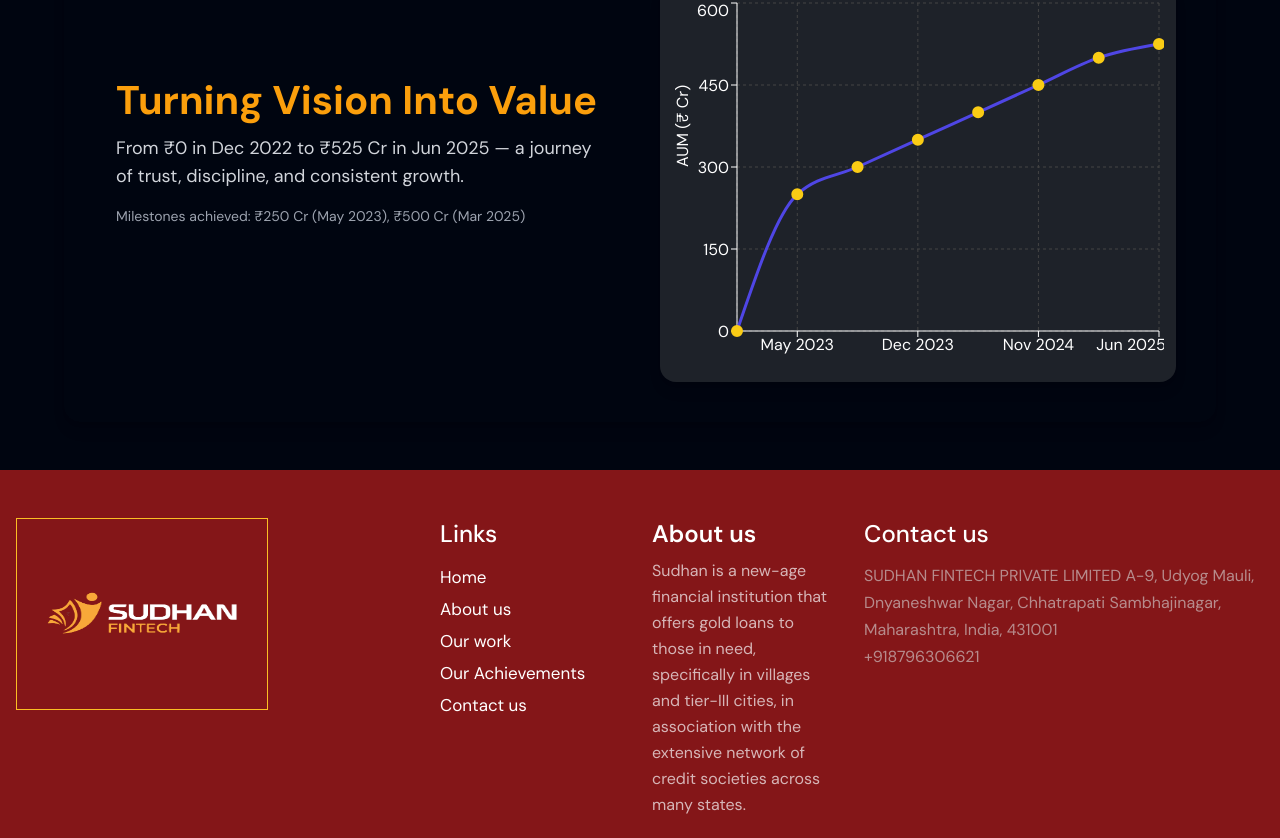
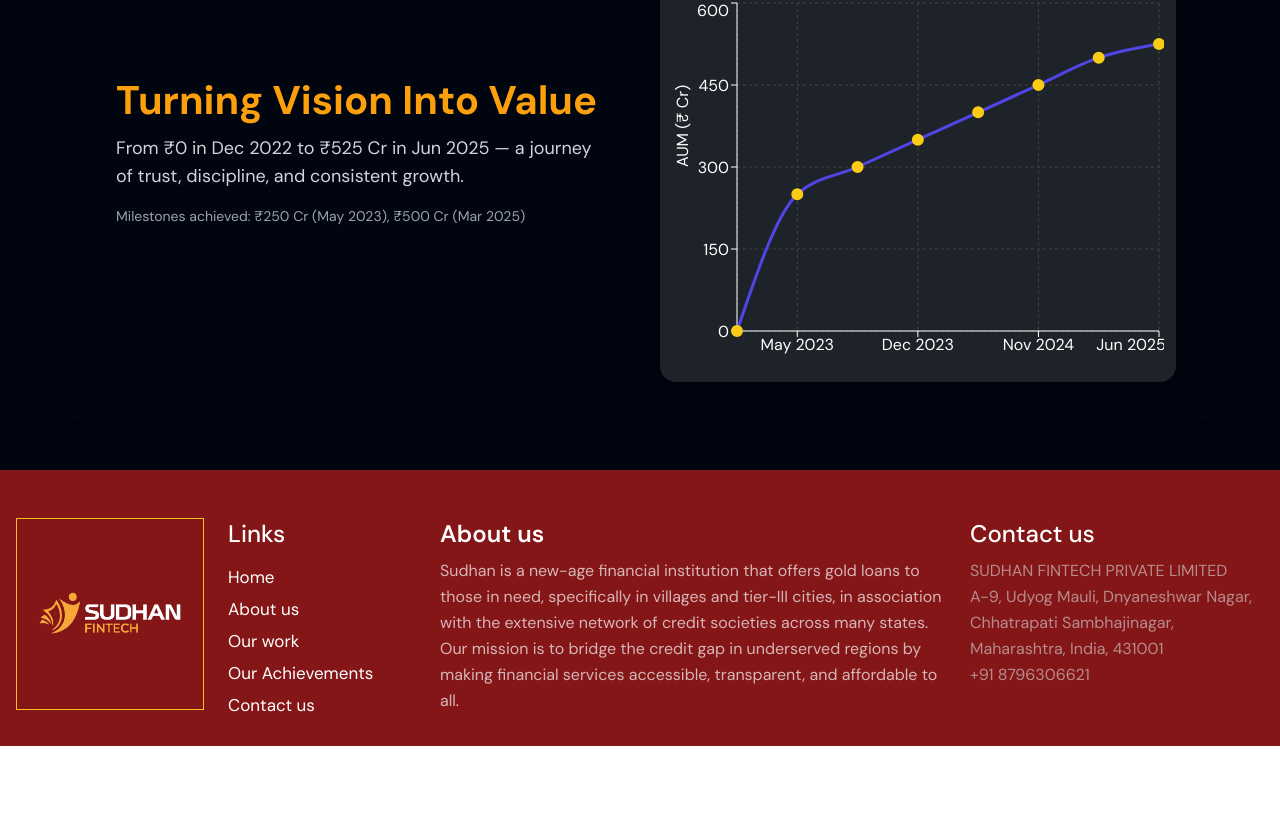
Before and after one commit to ranjitgsudhan/sudhan-fintech, a Next.js app: page / in a window 1280 px wide. Shown: the part 2581-3419 px from the top of the page. After the commit the page ends 3327 px from the top, so only its background shows below. Built offline with nearby package versions, Linux system fonts and the light colour scheme.

Commit message:
FIX:"ALignment fixes"

```diff
--- a/src/AboutUs/AboutUs.tsx
+++ b/src/AboutUs/AboutUs.tsx
@@ -36,7 +36,7 @@
           Sudhan Team
         </p>
 
-        {/* Team Cards - Centered & Wrapped */}
+        {/* Team Cards */}
         <div className="flex flex-wrap justify-center gap-10 w-full max-w-[1000px]">
           {founders.map((founder, index) => (
             <motion.div
@@ -68,10 +68,9 @@
                   </p>
                 </div>
 
-                <p className="text-sm text-gray-400 mt-4 leading-relaxed text-center">
-                  {typeof founder.desc === "string"
-                    ? founder.desc
-                    : founder.desc}
+                {/* Description */}
+                <p className="text-sm text-gray-400 mt-4 leading-relaxed text-center line-clamp-1">
+                  {founder.desc}
                 </p>
               </div>
             </motion.div>
--- a/src/components/Layout/Footer/index.tsx
+++ b/src/components/Layout/Footer/index.tsx
@@ -2,49 +2,25 @@
 import Link from "next/link";
 import { headerData } from "../Header/Navigation/menuData";
 
-import Image from "next/image";
 import { Icon } from "@iconify/react";
-import Logo from "../Header/Logo";
 import FooterLogo from "./FooterLogo";
 
 const Footer: FC = () => {
   return (
     <section id="Footer">
-      <footer className="pt-12 bg-[#841618] flex justify-center items-center px-4">
+      <footer className="pt-12 bg-[#841618] flex justify-center items-start px-4">
         <div className="container mx-auto lg:max-w-screen-2xl md:max-w-screen-md">
-          <div className="grid grid-cols-1 sm:grid-cols-6 gap-6 pb-5">
-            <div className="sm:col-span-2 col-span-6 flex flex-col items-center sm:items-start">
-              <div className=" border border-primary">
+          <div className="grid grid-cols-12 gap-6 pb-5">
+
+            {/* Logo */}
+            <div className="col-span-2 flex flex-col items-start">
+              <div className="border border-primary w-fit">
                 <FooterLogo />
               </div>
-              {/* <div className="flex gap-6 items-center mt-4">
-                <Link href="#" className="group">
-                  <Icon
-                    icon="fa6-brands:facebook-f"
-                    width="24"
-                    height="24"
-                    className="text-white group-hover:text-primary"
-                  />
-                </Link>
-                <Link href="#" className="group">
-                  <Icon
-                    icon="fa6-brands:instagram"
-                    width="24"
-                    height="24"
-                    className="text-white group-hover:text-primary"
-                  />
-                </Link>
-                <Link href="#" className="group">
-                  <Icon
-                    icon="fa6-brands:x-twitter"
-                    width="24"
-                    height="24"
-                    className="text-white group-hover:text-primary"
-                  />
-                </Link>
-              </div> */}
             </div>
-            <div className="sm:col-span-1 col-span-6">
+
+            {/* Links */}
+            <div className="col-span-2">
               <h4 className="text-white mb-4 font-medium text-24">Links</h4>
               <ul>
                 {headerData.map((item, index) => (
@@ -59,27 +35,28 @@
                 ))}
               </ul>
             </div>
-            <div className="sm:col-span-1 col-span-6 px-4 sm:px-0 max-w-md">
+
+            {/* About us */}
+            <div className="col-span-5">
               <h4 className="text-white mb-2 font-semibold text-xl sm:text-2xl">
                 About us
               </h4>
               <p className="text-gray-50 text-opacity-70 text-base leading-relaxed">
-                Sudhan is a new-age financial institution that offers gold loans
-                to those in need, specifically in villages and tier-III cities,
-                in association with the extensive network of credit societies
-                across many states.
+                Sudhan is a new-age financial institution that offers gold loans to those in need, specifically in villages and tier-III cities, in association with the extensive network of credit societies across many states. Our mission is to bridge the credit gap in underserved regions by making financial services accessible, transparent, and affordable to all.
               </p>
             </div>
 
-            <div className="sm:col-span-2 col-span-6">
-              <h3 className="text-white text-24 font-medium">Contact us</h3>
-              <p className="text-muted text-opacity-60 text-16 mt-3">
-                SUDHAN FINTECH PRIVATE LIMITED A-9, Udyog Mauli, Dnyaneshwar
-                Nagar, Chhatrapati Sambhajinagar, Maharashtra, India, 431001
-                <br />
-                +918796306621
+            {/* Contact us */}
+            <div className="col-span-3">
+              <h3 className="text-white text-24 font-medium mb-2">Contact us</h3>
+              <p className="text-muted text-opacity-60 text-16 leading-relaxed">
+                SUDHAN FINTECH PRIVATE LIMITED<br />
+                A-9, Udyog Mauli, Dnyaneshwar Nagar,<br />
+                Chhatrapati Sambhajinagar, Maharashtra, India, 431001<br />
+                +91 8796306621
               </p>
             </div>
+
           </div>
         </div>
       </footer>
```
